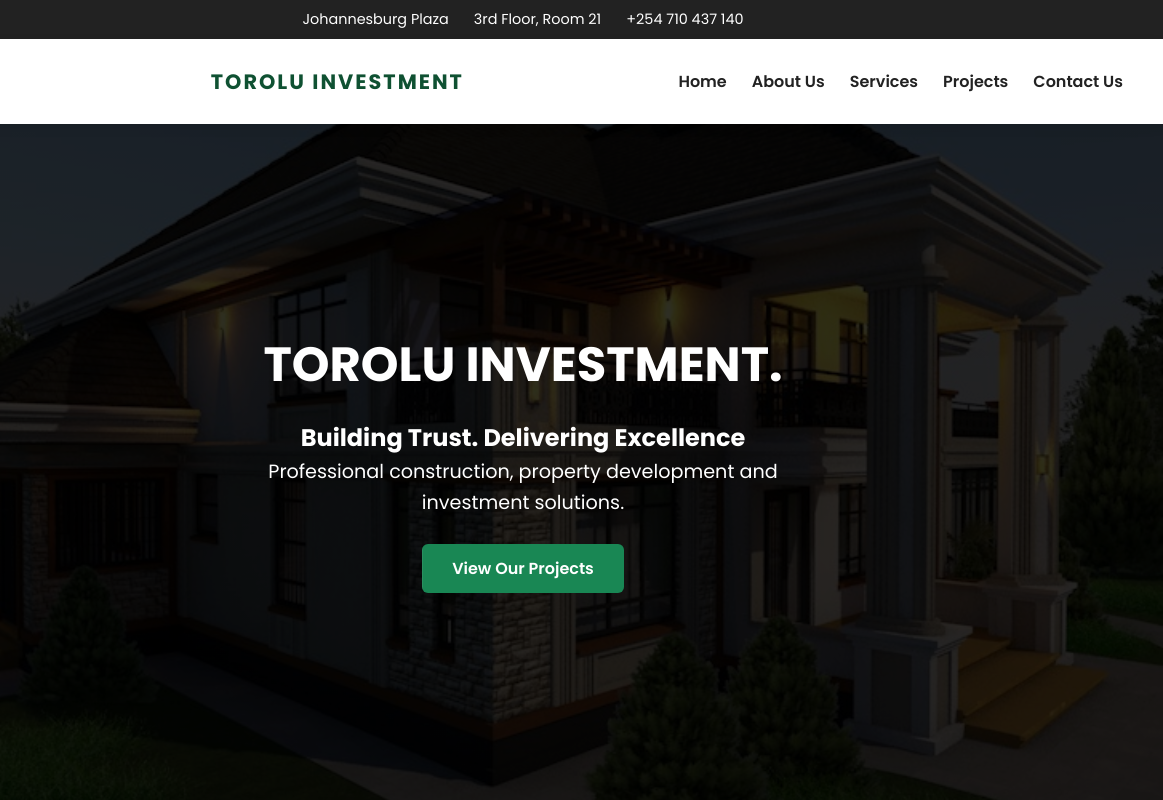
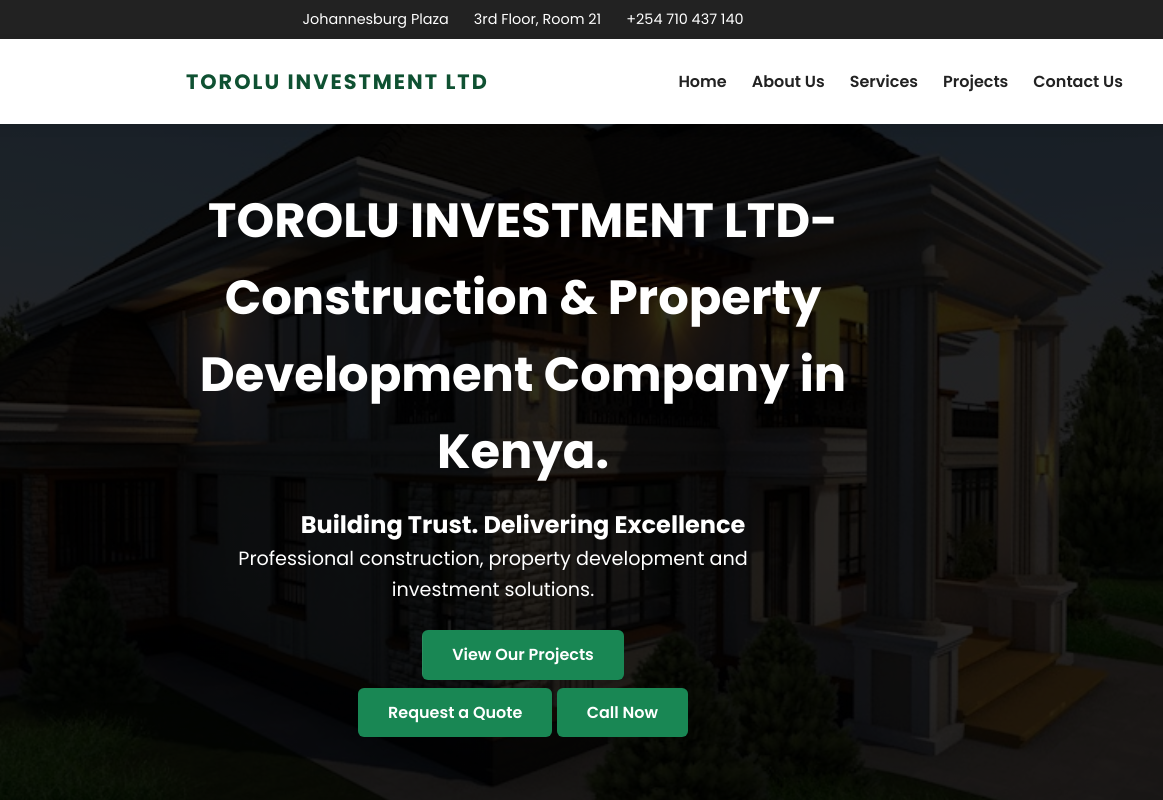
Before and after one commit to mboya08steve-ops/torolu, a plain HTML site: page index.html in a window 1280 px wide. Shown: the top 800 px of the page, 117-1280 px from the left. Drawn offline with Linux system fonts and the light colour scheme.

Commit message:
Update index.html

```diff
--- a/index.html
+++ b/index.html
@@ -3,8 +3,8 @@
 <head>
   <meta charset="UTF-8" />
   <meta name="viewport" content="width=device-width, initial-scale=1.0" />
-  <meta name="description" content="Torolu Investment Ltd – Construction, Property Development and Investment Solutions" />
-  <title>Torolu Investment Ltd</title>
+  <meta name="description" content="Torolu Investment Ltd is a trusted construction and property development company in Kenya, delivering residential, commercial and investment projects across Nairobi and beyond." />
+  <title>Construction Company in Kenya | Torolu Investment Ltd</title>
 
   <!-- Google Font -->
   <link href="https://fonts.googleapis.com/css2?family=Poppins:wght@400;500;600;700&display=swap" rel="stylesheet">
@@ -31,7 +31,7 @@
     <img src="logo.png" alt="Torolu Investment Ltd" class="logo" />
 
     <!-- Company Name (Center) -->
-    <div class="brand-name">TOROLU INVESTMENT</div>
+    <div class="brand-name">TOROLU INVESTMENT LTD</div>
 
     <!-- Navigation Links -->
     <ul class="nav-links">
@@ -49,10 +49,14 @@
  <!-- Hero -->
 <section class="hero">
   <div class="container hero-content">
-    <h1>TOROLU INVESTMENT.</h1>
+    <h1>TOROLU INVESTMENT LTD-Construction & Property Development Company in Kenya.</h1>
     <h2>Building Trust. Delivering Excellence</h2>
     <p>Professional construction, property development and investment solutions.</p>
     <a href="projects.html" class="btn">View Our Projects</a>
+    <div class="hero-actions">
+  <a href="contact.html" class="btn primary">Request a Quote</a>
+  <a href="tel:+254710437140" class="btn secondary">Call Now</a>
+</div>
   </div>
 </section>
 
```
